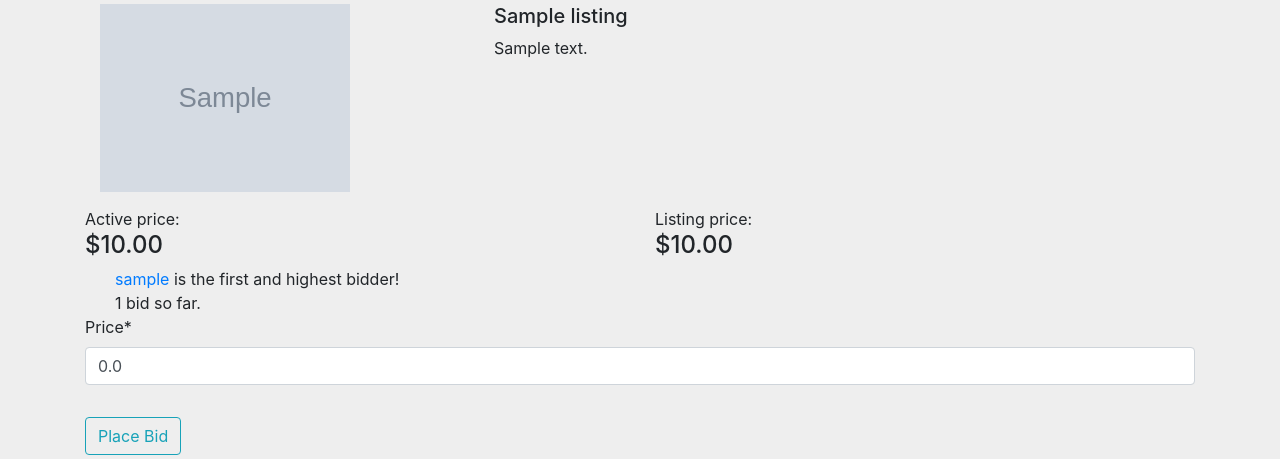
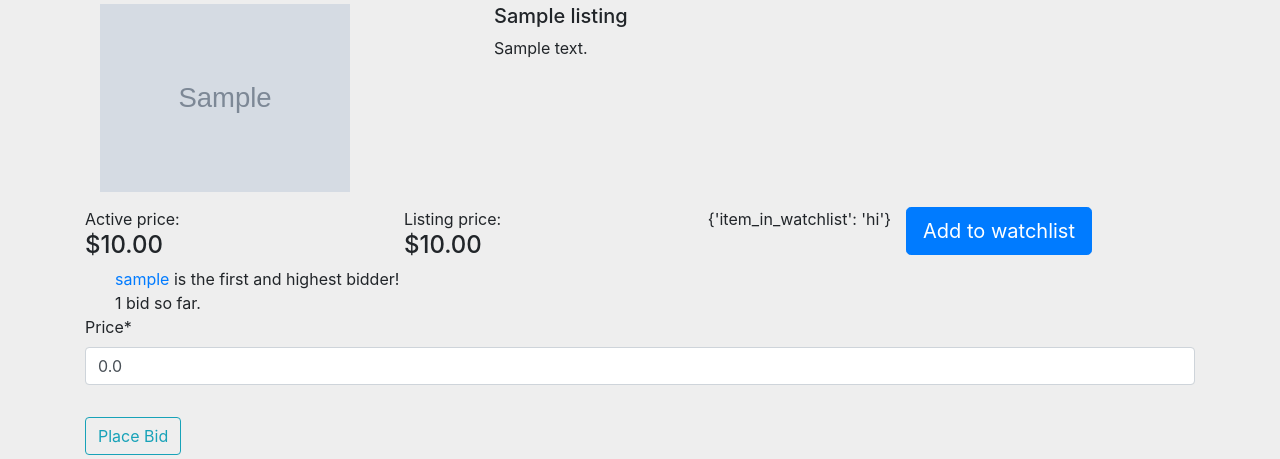
Before and after one commit to aminbeigi/CS50W-Projects, a Django app: page /listing/1 in a window 1280 px wide. Shown: the part 174-633 px from the top of the page. Run offline with Django 3.2, Linux system fonts and the light colour scheme; tables that the repository leaves empty hold one stand-in row (values such as "Sample post"); grey boxes marked "Sample" are stand-in pictures; some libraries are stand-ins or nearby versions.

Commit message:
Add custom tag

```diff
--- a/src/Project 2/commerce/auctions/context_processors.py
+++ b/src/Project 2/commerce/auctions/context_processors.py
@@ -2,7 +2,7 @@ from .models import Watchlist
 
 def calculate_watchlist_count(request):
     user = str(request.user)
-    print('#'*10, user)
+
     if user == 'AnonymousUser':
         return {
             'watchlist_count': '0'
--- a/src/Project 2/commerce/auctions/models.py
+++ b/src/Project 2/commerce/auctions/models.py
@@ -53,6 +53,7 @@ class Bid(models.Model):
         return f"bid by {self.listing} by {self.author.username} @ ${self.price}"
 
 class Watchlist(models.Model):
+    # TODO: call this user
     author = models.ForeignKey(User, on_delete=models.CASCADE)
     listing = models.ForeignKey(Listing, on_delete=models.CASCADE, related_name="listings")
     # Watchlist('bob', 'Broom')
--- a/src/Project 2/commerce/auctions/templates/auctions/listing.html
+++ b/src/Project 2/commerce/auctions/templates/auctions/listing.html
@@ -1,5 +1,6 @@
 {% extends "auctions/layout.html" %}
 {% load crispy_forms_tags %}
+{% load auctions_extras %}
 
 {% block body %}
     <div class="container">
@@ -21,7 +22,17 @@
             </div>
             <div class="col-sm">
                 Listing price: <h4>${{ listing.price }}</h4>
-            </div>
+			</div>
+			{{ user|item_in_watchlist:listing }}
+			<div class="col-sm">
+				<form action="" method="post">
+                    {% if item_in_watchlist == 'True' %}
+						hisfsdffsdsdf
+					{% else %}
+						<button class="btn btn-primary btn-lg" name="add-watchlist-form">Add to watchlist</button>
+                    {% endif %}
+				</form>
+			</div>
         </div>
 
         <div class="container">
@@ -64,7 +75,6 @@
 							<img class="mr-3" src="/media/default_profile_image.png" alt="profile image" width="128px">
 
 							<div class="media-body">
-
 								<p><b>{{ comment.author.username }}</b> {{ comment.date_posted|date:"d/m/y" }}</p>
 								<p>{{ comment.comment }}</p>
 							</div>
--- a/src/Project 2/commerce/auctions/templatetags/__init__.py
+++ b/src/Project 2/commerce/auctions/templatetags/__init__.py
@@ -0,0 +1 @@
+from auctions.models import Watchlist
--- a/src/Project 2/commerce/auctions/templatetags/auctions_extras.py
+++ b/src/Project 2/commerce/auctions/templatetags/auctions_extras.py
@@ -1,10 +1,7 @@
 from django import template
+from . import Watchlist
 
 register = template.Library()
-
-@register.simple_tag
-def number_of_watchlist_items(request):
-    return 'cat'
 
 """
 @register.filter
@@ -14,3 +11,18 @@ def return_item(l, i):
     except:
         return None
 """
+
+@register.filter
+def item_in_watchlist(user, listing):
+    if user == 'AnonymousUser':
+        return {
+            'item_in_wishlist': False
+        }
+    print(user, listing)
+
+    item_watchlist = Watchlist.objects.filter(author__username__contains=user)
+    print(item_watchlist)
+
+    return {
+        'item_in_watchlist': 'hi'
+    }
--- a/src/Project 2/commerce/auctions/views.py
+++ b/src/Project 2/commerce/auctions/views.py
@@ -44,6 +44,16 @@ def listing(request, id):
             bid.save()
             messages.success(request, f"Placed bid of ${bid.price} on {bid.listing.title}.")
             return redirect(f'/listing/{id}')
+    if request.method == 'POST' and 'add-watchlist-form' in request.POST:
+        if str(request.user) == 'AnonymousUser':
+            messages.error(request, f'You need to be signed in to use the watchlist.')
+            return redirect(f'/listing/{id}')
+        listing = Listing.objects.get(id=id)
+        w = Watchlist(author=request.user, listing=listing)
+        w.save()
+        messages.success(request, f'Added listing to watchlist.')
+        return redirect(f'/listing/{id}')
+
     else:
         comment_form = CreateComment()
         bid_form = CreateBid()
@@ -51,6 +61,7 @@ def listing(request, id):
         'listing': Listing.objects.get(id=id),
         'comment_form': comment_form,
         'bid_form': bid_form,
+        'user': request.user
     })
 
 @login_required
@@ -77,7 +88,6 @@ def categories(request):
     for category in Category.objects.all():
         categories_lst.append(category)
         #print(Listing.objects.filter(category=category)[-1:0])
-        print(category.categories.last())
 
     return render(request, 'auctions/categories.html', {
         'categories': categories_lst
```
